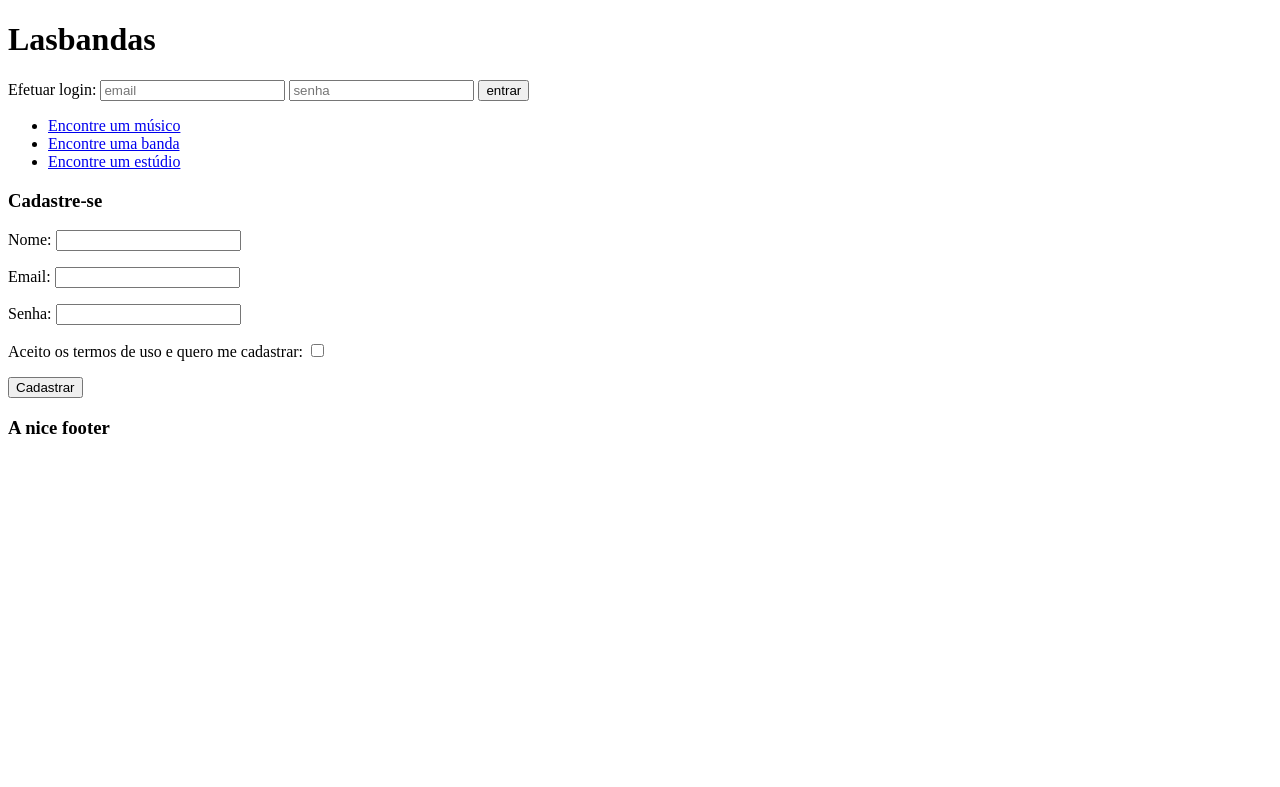
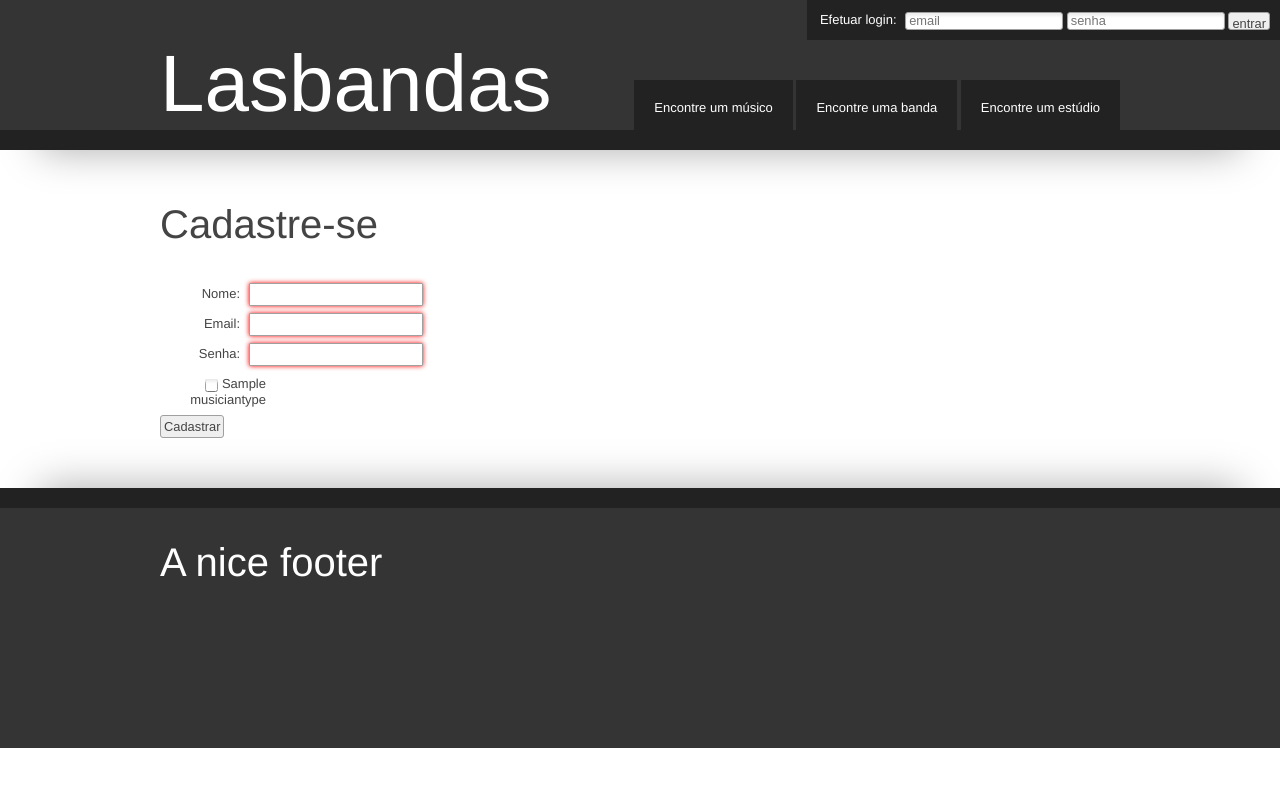
Before and after one commit to sanntanna/Labandas, a Django app: template templates/home.html in a window 1280 px wide. Shown: the top 787 px of the page. Run offline with Django 3.2, Linux system fonts and the light colour scheme; the template is opened without the code that fills it: values that come from a table or form of the project are taken from there, others are empty; tables that the repository leaves empty hold one stand-in row (values such as "Sample post"); parts of the project's set-up code (start-up, migrations or seed data) failed here and were passed over; some libraries are stand-ins or nearby versions.

Commit message:
Adicionando tratamento de mensagens de erro + seleção de tipo de musico na home + ajustes nas libs js de ajax

```diff
--- a/bands/forms.py
+++ b/bands/forms.py
@@ -1,3 +1,4 @@
+from bands.models import MusicianType, Musician
 from django import forms
 from django.contrib.auth.models import User
 
@@ -5,12 +6,14 @@ class ExpressRegistrationForm(forms.Form):
     name = forms.CharField(max_length=100, label="Nome")
     email = forms.EmailField(label="Email")
     password = forms.CharField(max_length=100, label="Senha",   widget=forms.PasswordInput())
-    accept = forms.BooleanField(label="Aceito os termos de uso e quero me cadastrar")
+    musicianType = forms.ModelMultipleChoiceField(queryset=MusicianType.objects.all(), label="", widget=forms.CheckboxSelectMultiple)
+    #accept = forms.BooleanField(label="Aceito os termos de uso e quero me cadastrar")
 
     def save(self):
-        new_user = User()
-        new_user.first_name = self.cleaned_data['name']
-        new_user.username = self.cleaned_data['email']
-        new_user.email = self.cleaned_data['email']
-        new_user.set_password(self.cleaned_data['password'])
-        new_user.save()
+        user = User()
+        user.first_name = self.cleaned_data['name']
+        user.username = self.cleaned_data['email']
+        user.email = self.cleaned_data['email']
+        user.set_password(self.cleaned_data['password'])
+        user.save()
+        user.get_profile().musician_type = self.cleaned_data['musicianType']
--- a/bands/models.py
+++ b/bands/models.py
@@ -19,10 +19,10 @@ class Musician(models.Model):
     equipaments = models.ManyToManyField(Equipament)
     musician_type = models.ManyToManyField(MusicianType)
     musical_styles = models.ManyToManyField(MusicalStyle)
-    account = models.OneToOneField(User)
+    user = models.OneToOneField(User)
 
     def __unicode__(self):
-        return self.account.first_name + " " + self.account.last_name
+        return self.user.first_name
 
 class Band(models.Model):
     name = models.CharField(max_length=50)
@@ -35,6 +35,6 @@ class Band(models.Model):
 
 def create_user_profile(sender, instance, created, **kwargs):
     if created:
-        Musician.objects.create(account=instance)
+        Musician.objects.create(user=instance)
 
 post_save.connect(create_user_profile, sender=User)
--- a/labandas/settings.py
+++ b/labandas/settings.py
@@ -160,4 +160,4 @@ LOGGING = {
 }
 
 
-AUTH_PROFILE_MODULE = 'labandas.Musician'
+AUTH_PROFILE_MODULE = 'bands.Musician'
--- /dev/null
+++ b/static/css/common.css
@@ -0,0 +1,247 @@
+/*  HTML5 ✰ Boilerplate  */
+
+html, body, div, span, object, iframe,
+h1, h2, h3, h4, h5, h6, p, blockquote, pre,
+abbr, address, cite, code, del, dfn, em, img, ins, kbd, q, samp,
+small, strong, sub, sup, var, b, i, dl, dt, dd, ol, ul, li,
+fieldset, form, label, legend,
+table, caption, tbody, tfoot, thead, tr, th, td,
+article, aside, canvas, details, figcaption, figure,
+footer, header, hgroup, menu, nav, section, summary,
+time, mark, audio, video {
+  margin: 0;
+  padding: 0;
+  border: 0;
+  font-size: 100%;
+  font: inherit;
+  vertical-align: baseline;
+}
+
+article, aside, details, figcaption, figure,
+footer, header, hgroup, menu, nav, section {
+  display: block;
+}
+
+blockquote, q { quotes: none; }
+blockquote:before, blockquote:after,
+q:before, q:after { content: ''; content: none; }
+ins { background-color: #ff9; color: #000; text-decoration: none; }
+mark { background-color: #ff9; color: #000; font-style: italic; font-weight: bold; }
+del { text-decoration: line-through; }
+abbr[title], dfn[title] { border-bottom: 1px dotted; cursor: help; }
+table { border-collapse: collapse; border-spacing: 0; }
+hr { display: block; height: 1px; border: 0; border-top: 1px solid #ccc; margin: 1em 0; padding: 0; }
+input, select { vertical-align: middle; }
+
+body { font:13px/1.231 sans-serif; *font-size:small; }
+select, input, textarea, button { font:99% sans-serif; }
+pre, code, kbd, samp { font-family: monospace, sans-serif; }
+
+html { overflow-y: scroll; }
+a:hover, a:active { outline: none; }
+ul, ol { margin-left: 2em; }
+ol { list-style-type: decimal; }
+nav ul, nav li { margin: 0; list-style:none; list-style-image: none; }
+small { font-size: 85%; }
+strong, th { font-weight: bold; }
+td { vertical-align: top; }
+
+sub, sup { font-size: 75%; line-height: 0; position: relative; }
+sup { top: -0.5em; }
+sub { bottom: -0.25em; }
+
+pre { white-space: pre; white-space: pre-wrap; word-wrap: break-word; padding: 15px; }
+textarea { overflow: auto; }
+.ie6 legend, .ie7 legend { margin-left: -7px; }
+input[type="radio"] { vertical-align: text-bottom; }
+input[type="checkbox"] { vertical-align: bottom; }
+.ie7 input[type="checkbox"] { vertical-align: baseline; }
+.ie6 input { vertical-align: text-bottom; }
+label, input[type="button"], input[type="submit"], input[type="image"], button { cursor: pointer; }
+button, input, select, textarea { margin: 0; }
+input:valid, textarea:valid   {  }
+input:invalid, textarea:invalid { border-radius: 1px; -moz-box-shadow: 0px 0px 5px red; -webkit-box-shadow: 0px 0px 5px red; box-shadow: 0px 0px 5px red; }
+.no-boxshadow input:invalid, .no-boxshadow textarea:invalid { background-color: #f0dddd; }
+
+::-moz-selection{ background: #FF5E99; color:#fff; text-shadow: none; }
+::selection { background:#FF5E99; color:#fff; text-shadow: none; }
+a:link { -webkit-tap-highlight-color: #FF5E99; }
+
+button {  width: auto; overflow: visible; }
+.ie7 img { -ms-interpolation-mode: bicubic; }
+
+body, select, input, textarea {  color: #444; }
+h1, h2, h3, h4, h5, h6 { font-weight: bold; }
+a:hover {
+	color: #777;
+	-webkit-transition: color .2s linear;
+	   -moz-transition: color .2s linear;
+	     -o-transition: color .2s linear;
+			transition: color .2s linear;
+}
+
+
+
+body{
+	font-family:Helvetica, Helvetica Neue, Arial, sans-serif;
+}
+
+.wrapper{
+	margin:auto;
+	width:960px;
+}
+
+#header-container{
+	background-color:#343434;
+	height:130px;
+	border-bottom:20px solid #222;
+	margin-bottom:50px;
+	-webkit-box-shadow:0 40px 40px -40px #AAA;
+	   -moz-box-shadow:0 40px 40px -40px #AAA;
+	        box-shadow:0 40px 40px -40px #AAA;
+}
+
+#user-header{
+	background-color:#222;
+	position:absolute;
+	right:0;
+	top:0;
+	padding:5px 10px;
+	color:#fff;
+}
+
+#user-header a{
+	color:#fff;
+}
+
+#user-header input[type=text], #user-header input[type=password]{
+	width:150px;
+	height:10px;
+}
+
+#user-header input[type=submit]{
+	height:18px;
+}
+
+h2, h3{
+	margin:30px 0;
+}
+
+#title, h2, h3{
+	font-weight:normal;
+}
+
+#title{
+	font-size: 80px;
+	color:white;
+	padding-top:35px;
+	float:left;
+}
+
+h2{
+	font-size: 55px;
+}
+
+h3{
+	font-size: 40px;
+}
+
+nav{
+	float:right;
+	margin-top:100px;
+}
+
+nav ul, nav ul li{
+	display:inline;
+}
+
+nav a{
+	padding:20px;
+	color:white;
+	text-decoration:none;
+	background-color:#222;
+}
+
+aside{
+	color:white;
+	padding:20px;
+	float:right;
+	height:500px;
+	width:200px;
+	background-color:#343434;
+	border-bottom:20px solid #222;
+	margin-bottom:50px;
+	-webkit-box-shadow:0 0px 40px -10px #AAA;
+	   -moz-box-shadow:0 0px 40px -10px #AAA;
+	        box-shadow:0 0px 40px -10px #AAA;
+}
+
+#main header h2{
+	padding-bottom:30px;
+}
+
+article header{
+	margin-bottom:50px;
+	padding-bottom:30px;
+	width:700px;
+	-webkit-box-shadow:0 45px 60px -60px #AAA;
+	   -moz-box-shadow:0 45px 60px -60px #AAA;
+	        box-shadow:0 45px 60px -60px #AAA;
+}
+
+#footer-container{
+	background-color:#343434;
+	height:240px;
+	border-top:20px solid #222;
+	margin-top:50px;
+	-webkit-box-shadow:0 -40px 40px -40px #AAA;
+	   -moz-box-shadow:0 -40px 40px -40px #AAA;
+	        box-shadow:0 -40px 40px -40px #AAA;
+}
+
+#footer-container footer{
+	color:white;
+}
+
+
+
+
+.ir { display: block; text-indent: -999em; overflow: hidden; background-repeat: no-repeat; text-align: left; direction: ltr; }
+.hidden { display: none; visibility: hidden; }
+.visuallyhidden { border: 0; clip: rect(0 0 0 0); height: 1px; margin: -1px; overflow: hidden; padding: 0; position: absolute; width: 1px; }
+.visuallyhidden.focusable:active,
+.visuallyhidden.focusable:focus { clip: auto; height: auto; margin: 0; overflow: visible; position: static; width: auto; }
+.invisible { visibility: hidden; }
+.clearfix:before, .clearfix:after { content: "\0020"; display: block; height: 0; overflow: hidden; }
+.clearfix:after { clear: both; }
+.clearfix { zoom: 1; }
+
+
+@media all and (orientation:portrait) {
+
+}
+
+@media all and (orientation:landscape) {
+
+}
+
+@media screen and (max-device-width: 480px) {
+
+  /* html { -webkit-text-size-adjust:none; -ms-text-size-adjust:none; } */
+}
+
+
+@media print {
+  * { background: transparent !important; color: black !important; text-shadow: none !important; filter:none !important;
+  -ms-filter: none !important; }
+  a, a:visited { color: #444 !important; text-decoration: underline; }
+  a[href]:after { content: " (" attr(href) ")"; }
+  abbr[title]:after { content: " (" attr(title) ")"; }
+  .ir a:after, a[href^="javascript:"]:after, a[href^="#"]:after { content: ""; }
+  pre, blockquote { border: 1px solid #999; page-break-inside: avoid; }
+  thead { display: table-header-group; }
+  tr, img { page-break-inside: avoid; }
+  @page { margin: 0.5cm; }
+  p, h2, h3 { orphans: 3; widows: 3; }
+  h2, h3{ page-break-after: avoid; }
+}
--- /dev/null
+++ b/static/css/form.css
@@ -0,0 +1,24 @@
+input, textarea, select{
+	border:1px solid #A0A0A0;
+	padding:3px;
+	border-radius:3px;
+	box-shadow: 0 0 0 #000, inset 0 3px 3px #eee;
+}
+
+label{
+	display:inline-block;
+	padding:7px 5px 7px 0;
+	text-align:right;
+	width:80px;
+}
+
+
+input:focus, textarea:focus{
+	outline:none;
+	border-color:#777;
+	box-shadow: 0 0 0 #000, inset 0 3px 3px #ccc;
+	-webkit-transition: all .2s linear;
+	   -moz-transition: all .2s linear;
+	     -o-transition: all .2s linear;
+			transition: all .2s linear;
+}
--- /dev/null
+++ b/static/css/home.css
@@ -0,0 +1,7 @@
+#subscribe-form ul{
+	list-style:none none;
+}
+
+#subscribe-form li{
+	display:inline;
+}
--- /dev/null
+++ b/static/js/lb/formAjax.js
@@ -0,0 +1,40 @@
+lb = window.lb || {};
+
+
+lb.formAjax = function(){
+	var prototype = lb.formAjax.prototype;
+	var $ = jQuery;
+
+	prototype.globalInit = function(selector){
+		$(document).delegate(selector || 'form.ajax', 'submit validationsuccess', onSubmit);
+	};
+
+	prototype.execute = function(form){
+		if(!(form instanceof jQuery)) {form = $(form);}
+		form.trigger('validationsuccess');
+	};
+
+	function onSubmit(e){
+		if(e.type == 'submit'){
+			e.preventDefault();
+		}
+
+		var $form = $(this);
+
+		/*if(e.type != 'validationsuccess' && $form.is(lb.formValidate.globalSelector)){
+			return;
+		}
+
+		if(e.isDefaultPrevented() && e.type == 'validationsuccess'){
+			return;
+		}*/
+
+		$form.find('.form_ajax_loader').show();
+
+		var method = ($form.attr('method').toLowerCase() == 'post') ? 'post' : 'get';
+		$[method]($form.attr('action'), $form.serialize(), function(response, isSuccess, httpReqObj){
+			$form.find('.form_ajax_loader').hide();
+			$form.trigger('ajaxcomplete', response);
+		});
+	}
+};
--- /dev/null
+++ b/static/js/lb/messages.js
@@ -0,0 +1,50 @@
+lb = window.lb || {};
+
+lb.message = function(text, type, timeInSecconds){
+	var instance = this;
+	instance.box = null;
+
+	function createBox(){
+		return $('<div class="message_box"><div class="message_inner"><span class="ico">&nbsp;</span><div class="text"></div></div><span class="close">X</span></div>');
+	}
+
+	function showBox(message, type, timeInSecconds){
+		instance.box = createBox();
+		$('body').append(instance.box);
+
+		instance.box.addClass(type)
+			.css('z-index', 999)
+			.hide()
+			.fadeIn(400)
+			.find('.text')
+			.html(message);
+
+		centerBox(instance.box);
+		handleClose(instance.box);
+
+		this.tiemout = setTimeout(function(){
+			instance.box.fadeOut();
+		}, (timeInSecconds || 9) * 1000);
+	}
+
+	function handleClose(box) {
+		box.find('.close').click(function() {
+			instance.box.fadeOut(100, function(){
+				instance.box.remove();
+			});
+		});
+	}
+
+	function centerBox(box){
+		var l = ($(window).width() - box.width()) / 2;
+		box.css('left', l + 'px');
+	}
+
+	showBox(text, type, timeInSecconds);
+};
+
+lb.message.type = {
+	WARNING: 'warning',
+	ERROR: 'error',
+	SUCCESS: 'success'
+};
--- /dev/null
+++ b/static/js/ui/home.js
@@ -0,0 +1,32 @@
+lb = window.lb || {};
+
+lb.home = function(){
+	this.init = function(){};
+
+	this.domLoaded = function(){
+		setupSubscribeForm();
+	};
+
+	function setupSubscribeForm(){
+		$("#subscribe-form").bind('ajaxcomplete', function(e, response){
+			if(response.success){
+				location.reload();
+				return;
+			}
+
+			var messageBuilder = [],
+				field;
+
+			for(field in response.errors){
+				messageBuilder.push(field + ':' + response.errors[field][0]);
+			}
+
+			new lb.message(messageBuilder.join('<br />'), lb.message.type.ERROR);
+		});
+	}
+
+	this.init();
+	$(this.domLoaded);
+}
+
+new lb.home();
--- a/templates/home.html
+++ b/templates/home.html
@@ -1,4 +1,12 @@
 {% extends "includes/wrapper.html" %}
+
+{% block css %}
+	<link rel="stylesheet" href="/static/css/home.css">
+{% endblock %}
+
+{% block scripts %}
+	<script src="/static/js/ui/home.js"></script>
+{% endblock %}
 
 {% block content %}
 	<article>
--- a/templates/includes/wrapper.html
+++ b/templates/includes/wrapper.html
@@ -16,8 +16,11 @@
 
 	<link rel="shortcut icon" href="/favicon.ico">
 	<link rel="apple-touch-icon" href="/apple-touch-icon.png">
+
 	<link rel="stylesheet" href="/static/css/common.css">
 	<link rel="stylesheet" href="/static/css/form.css">
+	<link rel="stylesheet" href="/static/css/message.css">
+	{% block css %}{% endblock %}
 
 	<script src="/static/js/libs/modernizr-1.7.min.js"></script>
 </head>
@@ -28,7 +31,7 @@
 
 				<div id="user-header">
 				{% if user.is_authenticated %}
-				    <span>Olá <strong>{{ user.first_name }}fulano!</strong></span> |
+				    <span>Olá <strong>{{ user.first_name }}</strong></span> |
 				    <a href="/logout">sair</a>
 				{% else %}
 					<form id="lb-form-login" action="/login" class="ajax" method="post">
@@ -41,7 +44,7 @@
 				</div>
 			<nav>
 				<ul>
-					<li><a href="/">Encontre um músico</a></li>
+					<li><a href="#">Encontre um músico</a></li>
 					<li><a href="#">Encontre uma banda</a></li>
 					<li><a href="#">Encontre um estúdio</a></li>
 				</ul>
@@ -69,8 +72,11 @@
 	<script src="/static/js/libs/dd_belatedpng.js"></script>
 	<script> DD_belatedPNG.fix('img, .png_bg');</script>
 	<![endif]-->
+
 	<script src="/static/js/lb/formAjax.js"></script>
+	<script src="/static/js/lb/messages.js"></script>
 	<script src="/static/js/lb/common.js"></script>
+
 	{% block scripts %}{% endblock %}
 	<script>
 		var _gaq=[['_setAccount','UA-XXXXX-X'],['_trackPageview']]; // Change UA-XXXXX-X to be your site's ID
```
Also changed, not shown: jsonui/response.py (added, +13 -0 lines), jsonui/utils.py (added, +31 -0 lines), static/css/message.css (added, +90 -0 lines), static/js/lb/common.js (added, +63 -0 lines), templates/home-logged.html (+3 -21 lines), jsonui/__init__.py (added), static/js/libs/dd_belatedpng.js (added), static/js/libs/modernizr-1.7.min.js (added).
